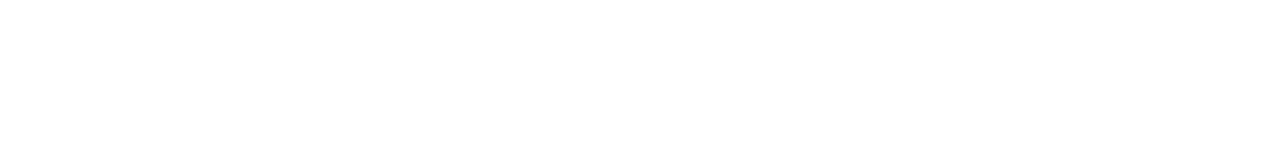
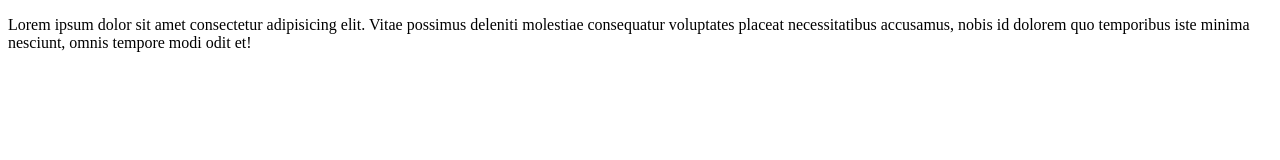
Before and after one commit to shoaibzareeweb/my-first-git-project, a plain HTML site: page index.html in a window 1280 px wide. Drawn offline with Linux system fonts and the light colour scheme.

Commit message:
Added new reop

```diff
--- a/index.html
+++ b/index.html
@@ -6,6 +6,6 @@
   <title>Team Work</title>
 </head>
 <body>
-
+  <p>Lorem ipsum dolor sit amet consectetur adipisicing elit. Vitae possimus deleniti molestiae consequatur voluptates placeat necessitatibus accusamus, nobis id dolorem quo temporibus iste minima nesciunt, omnis tempore modi odit et!</p>
 </body>
 </html>
```
